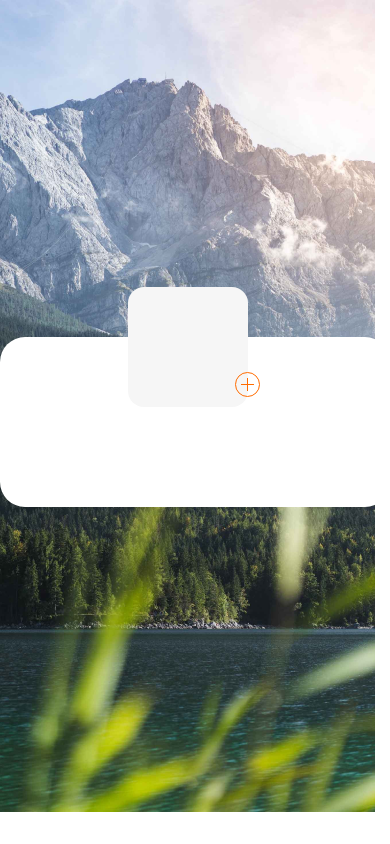
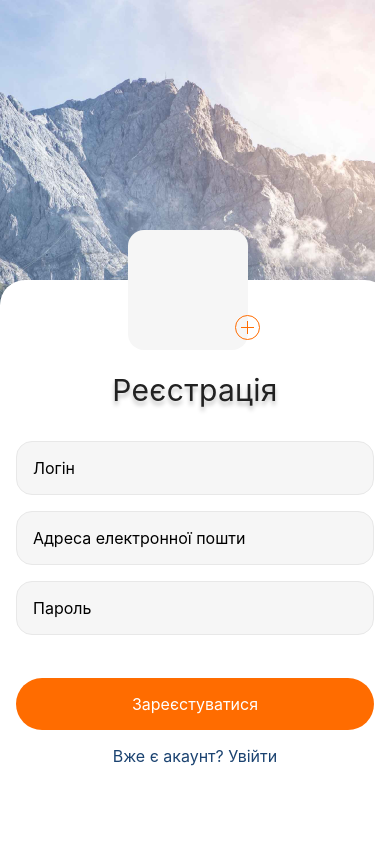
Before and after one commit to vazhavazh/AwesomeProject, a React Native app: screen / in a window 390 px wide. Built offline with nearby package versions, Linux system fonts and the light colour scheme.

Commit message:
registerScreen created

```diff
--- a/App.js
+++ b/App.js
@@ -2,8 +2,18 @@ import { useCallback } from 'react';
 import { ImageBackground, StyleSheet, Text, View } from 'react-native';
 import RegistrationScreen from './screens/RegistrationScreen/RegistrationScreen'
 import BgPicture from './assets/img/bg.png'
+import { useFonts } from 'expo-font';
 
 export default function App() {
+  const [fontsLoaded] = useFonts({
+    'Roboto 400': require('./assets/fonts/Roboto-Regular.ttf'),
+    'Roboto 500': require('./assets/fonts/Roboto-Medium.ttf')
+  })
+
+  if (!fontsLoaded) {
+    return null
+  }
+
   return (
 
     <View style={styles.container}>
@@ -23,36 +33,6 @@ const styles = StyleSheet.create({
   },
   image: {
     flex: 1,
-    justifyContent: 'center',
+    justifyContent: 'flex-end',
   },
 });
-
-
-
-
-
-// import React from 'react';
-// import { ImageBackground, StyleSheet, Text, View } from 'react-native';
-
-// const image = { uri: 'https://reactjs.org/logo-og.png' };
-
-// const App = () => (
-//   <View style={styles.container}>
-//     <ImageBackground source={image} resizeMode="cover" style={styles.image}>
-
-//     </ImageBackground>
-//   </View>
-// );
-
-// const styles = StyleSheet.create({
-//   container: {
-//     flex: 1,
-//   },
-//   image: {
-//     flex: 1,
-//     justifyContent: 'center',
-//   },
-
-// });
-
-// export default App;
--- a/screens/RegistrationScreen/RegistrationScreen.js
+++ b/screens/RegistrationScreen/RegistrationScreen.js
@@ -1,23 +1,48 @@
 import React from 'react';
-import { View, StyleSheet, TouchableOpacity } from 'react-native';
+import { View, StyleSheet, TouchableOpacity, Text, TextInput, Button } from 'react-native';
 
 const RegistrationScreen = () => {
-    const handlePress = () => {
-        console.log('Button pressed!');
+    const handleEditPhoto = () => {
+        console.log('edit Button pressed!');
     };
+
+    const handleRegistration = () => {
+        console.log('register button pressed')
+    }
+
+    const handleAlreadyRegisterLink = () => {
+        console.log('link pressed')
+    }
+
 
     return (
         <View style={styles.registerContainer}>
             <View style={styles.avatarContainer}>
-                {/* <Image /> */}
                 <TouchableOpacity
-                    style={styles.avatarButton}
-                    onPress={handlePress}
+                    style={styles.editAvatarButton}
+                    onPress={handleEditPhoto}
                 >
                     <View style={styles.horizontalLine} />
                     <View style={styles.verticalLine} />
                 </TouchableOpacity>
             </View>
+            <Text style={styles.registerTitle}>Реєстрація</Text>
+            <View style={styles.registerInputContainer}>
+                <TextInput
+                    style={styles.registerInput}
+                    placeholder='Логін'
+
+                />
+                <TextInput style={styles.registerInput} placeholder='Адреса електронної пошти' />
+                <TextInput style={styles.registerInput} placeholder='Пароль' />
+            </View>
+            <TouchableOpacity
+                style={styles.registerButton}
+                onPress={handleRegistration}
+            >
+                <Text style={styles.registerButtonText}>Зареєстуватися</Text>
+            </TouchableOpacity>
+            <Text onPress={handleAlreadyRegisterLink} style={styles.alreadyRegisterLink}>Вже є акаунт? Увійти</Text>
         </View>
     );
 };
@@ -46,7 +71,7 @@ const styles = StyleSheet.create({
         backgroundColor: '#F6F6F6',
         borderRadius: 16,
     },
-    avatarButton: {
+    editAvatarButton: {
         position: 'absolute',
         width: 25,
         height: 25,
@@ -71,4 +96,56 @@ const styles = StyleSheet.create({
         height: 13,
         backgroundColor: '#FF6C00',
     },
+    registerTitle: {
+        marginBottom: 33,
+
+        color: '#212121',
+        textAlign: 'center',
+        textShadowColor: 'rgba(0, 0, 0, 0.25)',
+        textShadowOffset: { width: 0, height: 4 },
+        textShadowRadius: 4,
+        fontSize: 30,
+        fontFamily: 'Roboto 500',
+        letterSpacing: 0.3,
+    },
+    registerInputContainer: {
+        display: 'flex',
+        flexDirection: 'column',
+        gap: 16,
+        marginBottom: 43,
+    },
+    registerInput: {
+        fontSize: 16,
+        fontFamily: 'Roboto 400',
+        backgroundColor: '#F6F6F6',
+        borderRadius: 16,
+        borderWidth: 1,
+        borderColor: '#E8E8E8',
+        paddingLeft: 16,
+        paddingTop: 16,
+        paddingBottom: 16,
+    },
+    registerButton: {
+        paddingTop: 16,
+        paddingRight: 32,
+        paddingBottom: 16,
+        paddingLeft: 32,
+        fontSize: 16,
+        fontFamily: 'Roboto 400',
+        borderRadius: 100,
+        backgroundColor: '#FF6C00',
+        alignItems: 'center',
+    },
+    registerButtonText: {
+        color: '#FFFFFF',
+        fontSize: 16,
+    },
+    alreadyRegisterLink: {
+        marginTop: 16,
+
+        color: '#1B4371',
+        textAlign: 'center',
+        fontSize: 16,
+        fontFamily: 'Roboto 400',
+    }
 });
```
